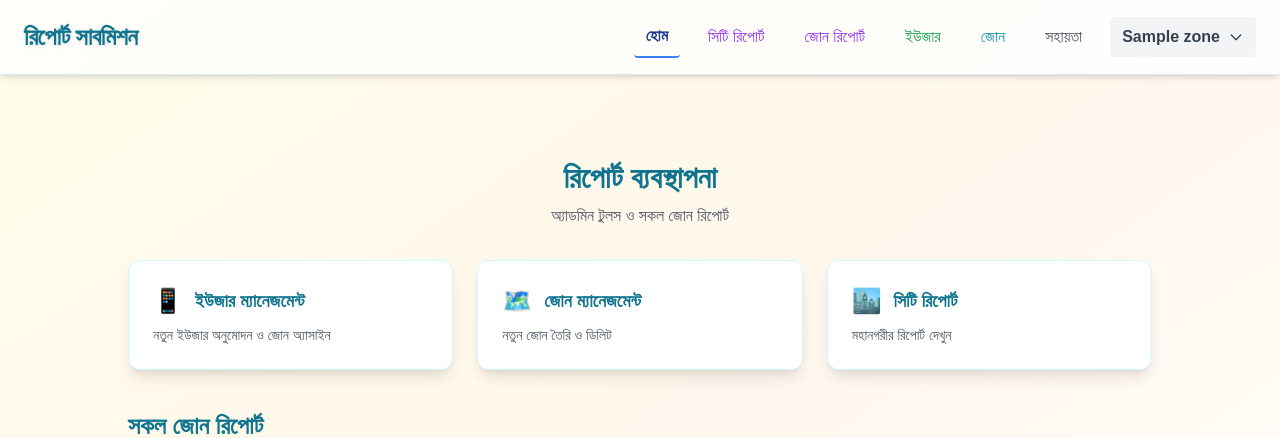
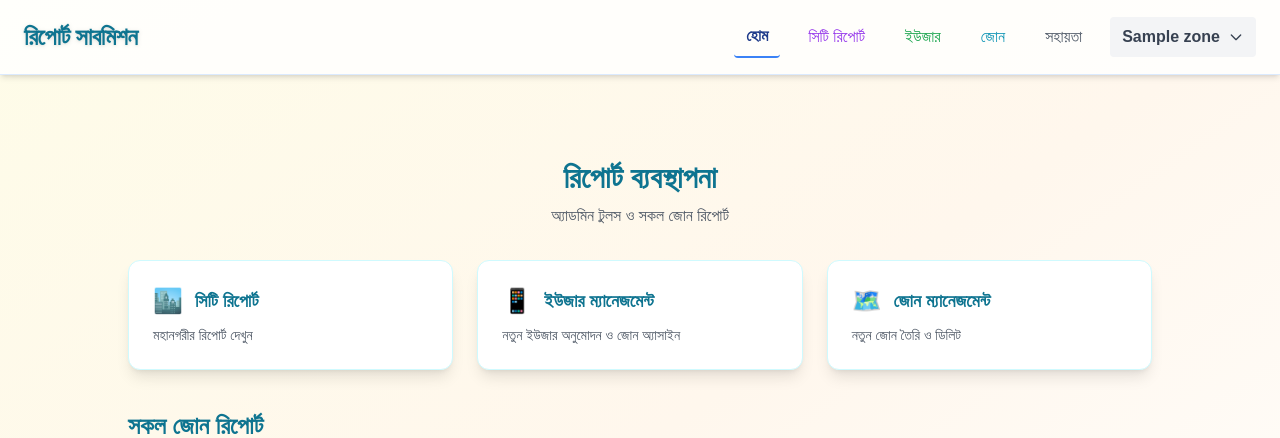
Before and after one commit to Jabir-A-H/report-submission, a Flask app: page / in a window 1280 px wide. Shown: the top 438 px of the page. Run offline with Flask 3, Linux system fonts and the light colour scheme; a user stored in the database is signed in; tables that the repository leaves empty hold one stand-in row (values such as "Sample post"); some libraries are stand-ins or nearby versions; some web fonts are replaced.

Commit message:
dododododo

```diff
--- a/templates/base.html
+++ b/templates/base.html
@@ -28,7 +28,6 @@
           {% if current_user.role == 'admin' %}
             <a href="/" class="nav-link text-blue-700 font-semibold px-3 py-2 rounded hover:bg-blue-50 focus:ring-2 focus:ring-blue-400" aria-current="page">হোম</a>
             <a href="/city_report" class="nav-link text-purple-600 px-3 py-2 rounded hover:bg-purple-50 focus:ring-2 focus:ring-purple-400">সিটি রিপোর্ট</a>
-            <a href="/zone_reports" class="nav-link text-purple-600 px-3 py-2 rounded hover:bg-purple-50 focus:ring-2 focus:ring-purple-400">জোন রিপোর্ট</a>
             <a href="/users" class="nav-link text-green-600 px-3 py-2 rounded hover:bg-green-50 focus:ring-2 focus:ring-green-400">ইউজার</a>
             <a href="/zones" class="nav-link text-cyan-600 px-3 py-2 rounded hover:bg-cyan-50 focus:ring-2 focus:ring-cyan-400">জোন</a>
             <a href="/help" class="nav-link text-gray-600 px-3 py-2 rounded hover:bg-blue-50 focus:ring-2 focus:ring-blue-400">সহায়তা</a>
--- a/templates/index_admin.html
+++ b/templates/index_admin.html
@@ -7,6 +7,16 @@ block content %}
   </div>
   <!-- Admin Tools as Cards -->
   <div class="grid grid-cols-1 md:grid-cols-3 gap-6 mb-10 max-w-5xl mx-auto">
+    <a
+      href="{{ city_report_url }}"
+      class="block bg-white rounded-xl shadow-lg p-6 hover:bg-cyan-50 transition border border-cyan-100"
+    >
+      <div class="flex items-center gap-3 mb-2">
+        <span class="text-2xl">🏙️</span>
+        <span class="text-lg font-bold text-cyan-700">সিটি রিপোর্ট</span>
+      </div>
+      <div class="text-gray-600 text-sm">মহানগরীর রিপোর্ট দেখুন</div>
+    </a>
     <a
       href="{{ url_for('admin_users') }}"
       class="block bg-white rounded-xl shadow-lg p-6 hover:bg-cyan-50 transition border border-cyan-100"
@@ -26,16 +36,6 @@ block content %}
         <span class="text-lg font-bold text-cyan-700">জোন ম্যানেজমেন্ট</span>
       </div>
       <div class="text-gray-600 text-sm">নতুন জোন তৈরি ও ডিলিট</div>
-    </a>
-    <a
-      href="{{ city_report_url }}"
-      class="block bg-white rounded-xl shadow-lg p-6 hover:bg-cyan-50 transition border border-cyan-100"
-    >
-      <div class="flex items-center gap-3 mb-2">
-        <span class="text-2xl">🏙️</span>
-        <span class="text-lg font-bold text-cyan-700">সিটি রিপোর্ট</span>
-      </div>
-      <div class="text-gray-600 text-sm">মহানগরীর রিপোর্ট দেখুন</div>
     </a>
   </div>
 
```
